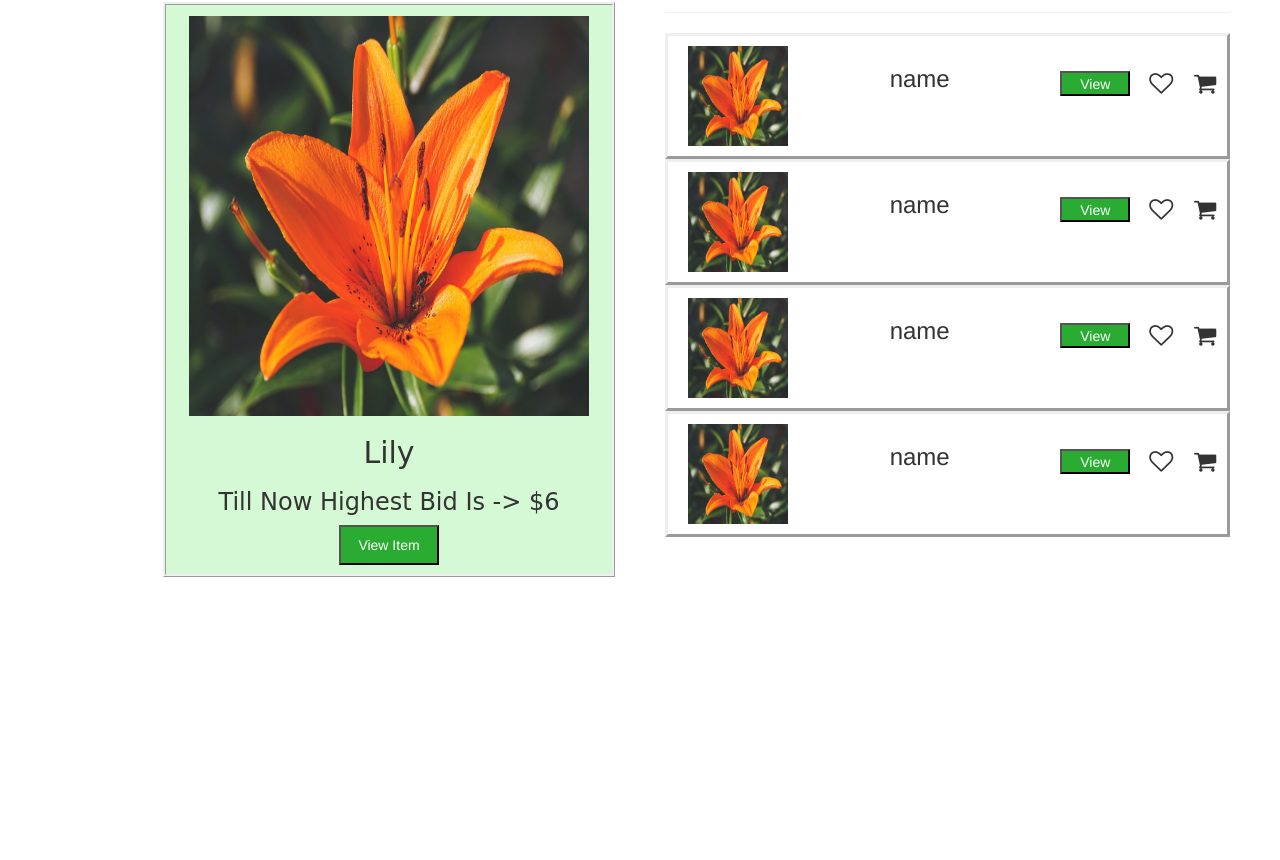
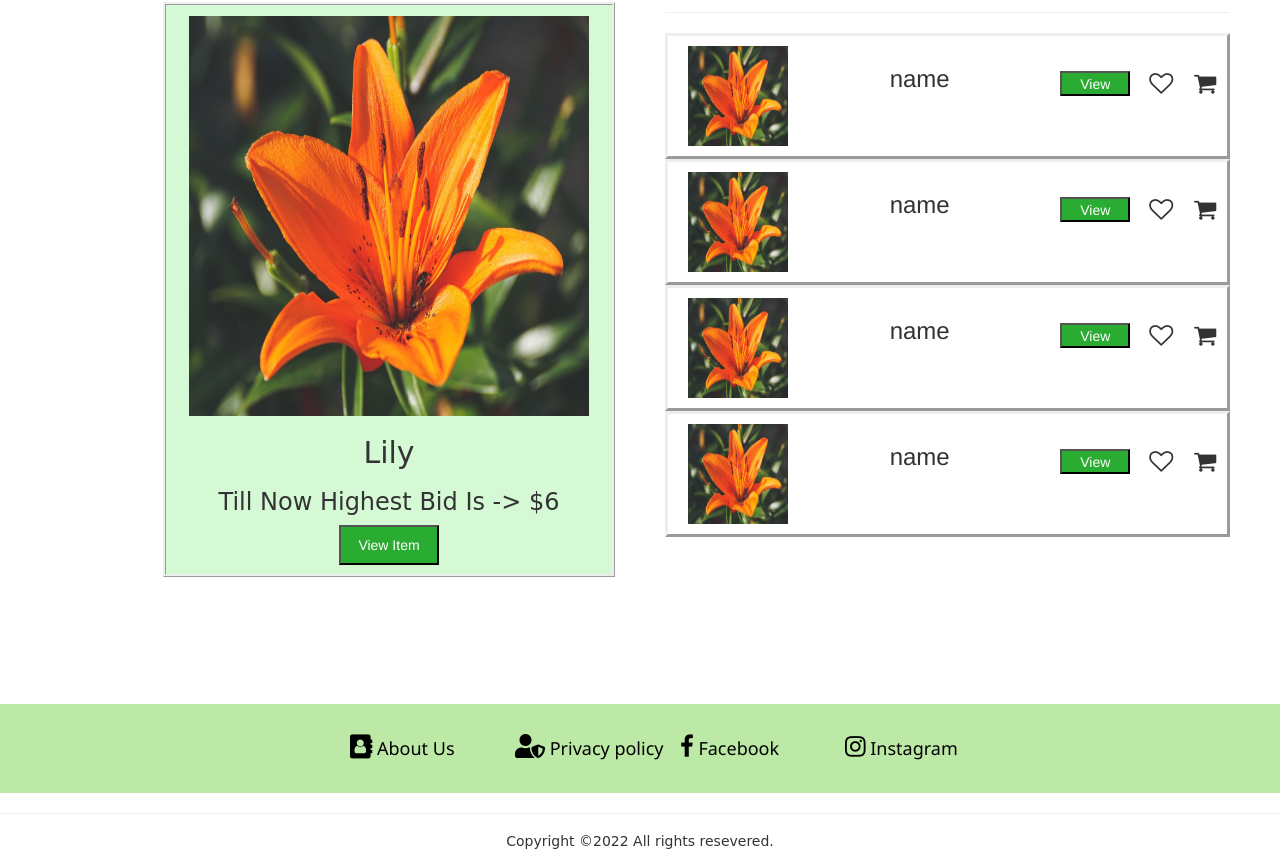
Before and after one commit to mahisamaliha/earthly_delights, a plain HTML site: page index.html in a window 1280 px wide. Shown: the part 2948-3808 px from the top of the page. Before the commit the page ends 3582 px from the top, so only its background shows below. Drawn offline with nearby package versions, Linux system fonts and the light colour scheme; files whose address does not match are found by name.

Commit message:
first commit

```diff
--- a/index.html
+++ b/index.html
@@ -330,9 +330,24 @@
     <!---FOOTER-->
     <div class="footer">
         <div>
-
+            <h4 style="font-family:'Segoe UI', Tahoma, Geneva, Verdana, sans-serif ;"><i class="fa fa-address-book" style="font-size:24px"></i>
+                About Us</h4>
+        </div>
+        <div>
+            <h4 style="font-family:'Segoe UI', Tahoma, Geneva, Verdana, sans-serif ;">            <i class='fas fa-user-shield' style='font-size:24px'></i>
+                Privacy policy</h4>
+        </div>
+        <div>
+            <h4 style="font-family:'Segoe UI', Tahoma, Geneva, Verdana, sans-serif ;"><i class="fa fa-facebook-f" style="font-size:24px; "></i>
+                Facebook</h4>
+        </div>
+        <div>
+            <h4 style="font-family:'Segoe UI', Tahoma, Geneva, Verdana, sans-serif ;">                        <i class="fa fa-instagram" style="font-size:24px;"></i>
+                Instagram</h4>
         </div>
     </div>
+    <hr>
+    <h5 style="text-align: center; font-family: cursive;">Copyright ©2022 All rights resevered.</h5>
 
 
     <script>
--- a/style.css
+++ b/style.css
@@ -132,3 +132,19 @@
     padding-top: 10px;
     padding-bottom: 10px;
 }
+
+.footer{
+    display: block;
+    background-color: rgb(188, 233, 165);
+    padding-top: 20px;
+    padding-left: 350px;
+    padding-right: 270px;
+    padding-bottom: 25px;
+    max-width: 2000px;
+    margin-top: 70px;
+    color: black;
+
+    display: grid;
+    grid-template-columns:3fr 3fr 3fr 3fr;
+
+}
```
